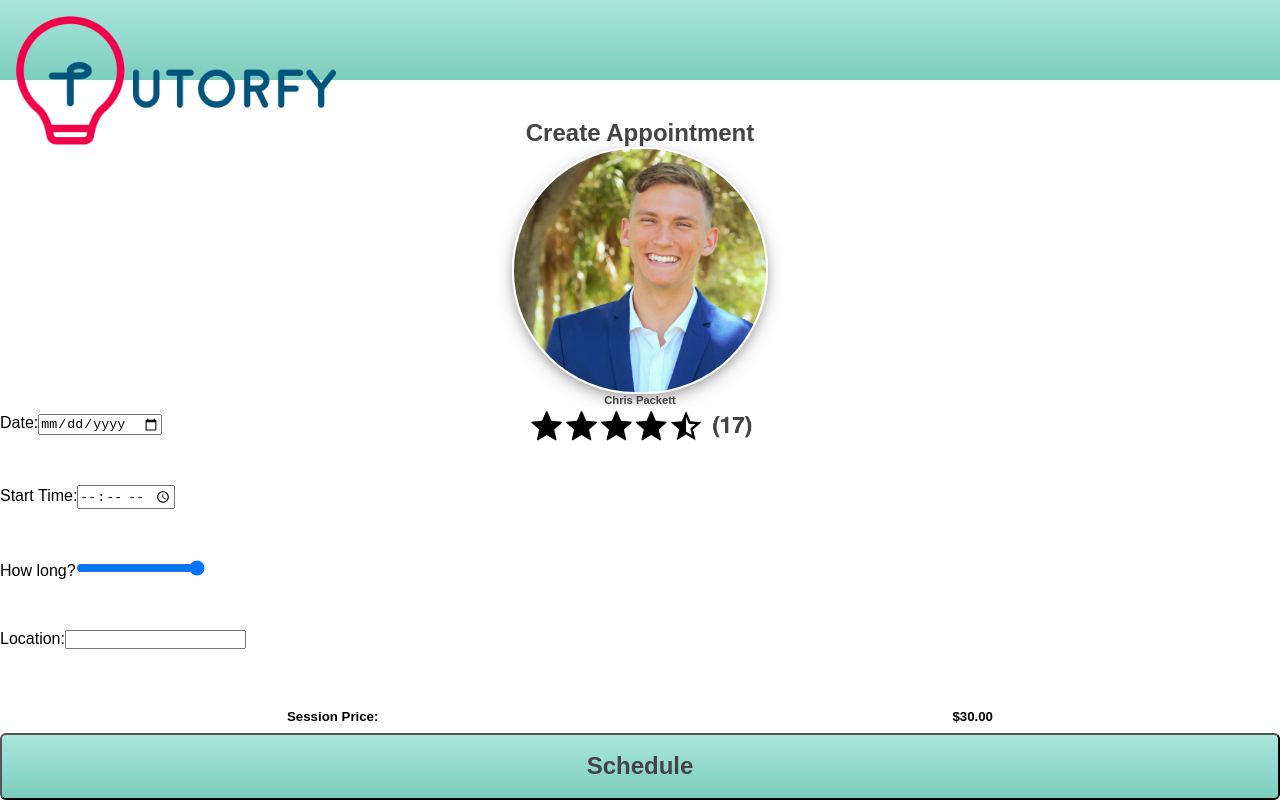
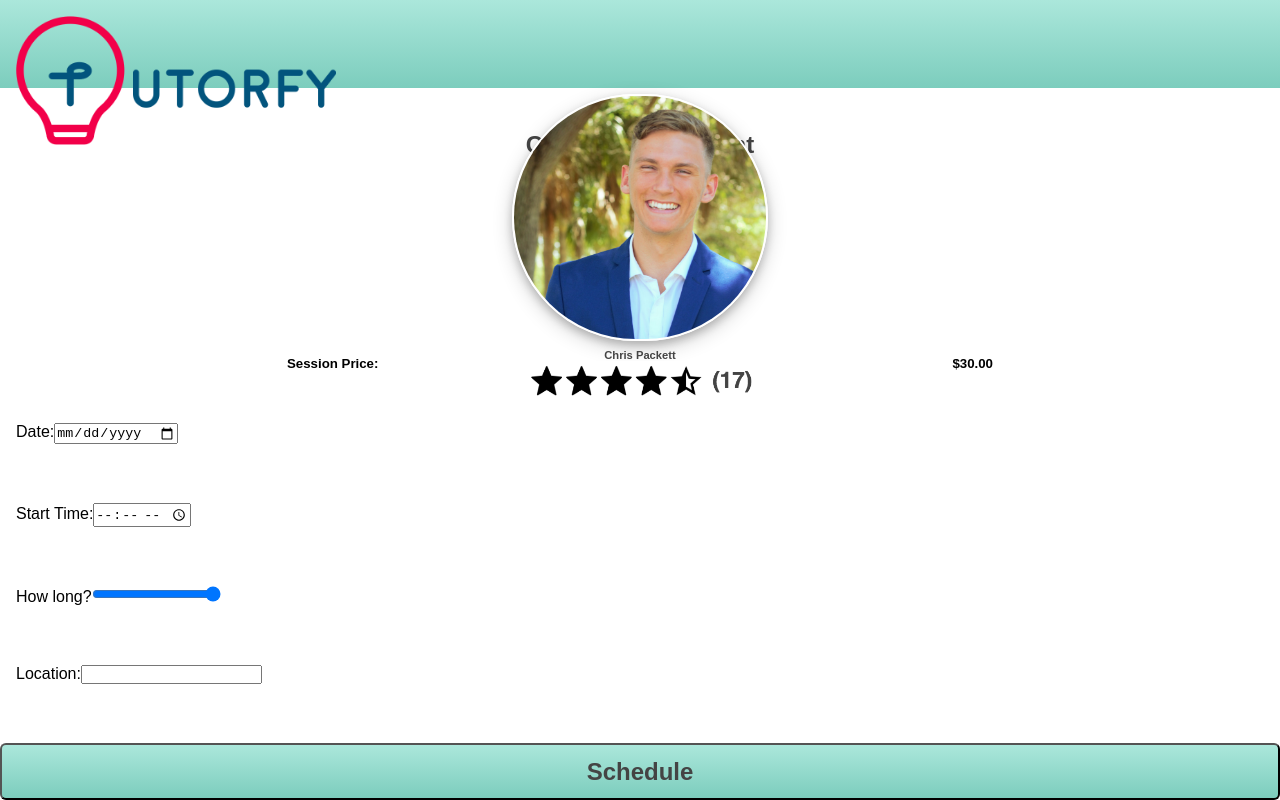
Before and after one commit to chris-packett/tutorfy, a React (Create React App) app: page / in a window 1280 px wide. Built offline with nearby package versions, Linux system fonts and the light colour scheme; the HTML template or start-up script is replaced by a standard one.

Commit message:
finished formatting appointments page

```diff
--- a/src/App.css
+++ b/src/App.css
@@ -3,7 +3,7 @@
 }
 
 .top-container {
-    height: 10%;
+    height: 11%;
     background-image: linear-gradient(#ABE7DB, #7CCDBD);
 }
 
@@ -18,15 +18,15 @@
     flex-direction: column;
     align-items: center;
     justify-content: space-between;
-    height: 90%;
+    height: 89%;
 }
 
 .appointment-educator {
     display: flex;
     flex-direction: column;
     align-items: center;
-    justify-content: space-evenly;
-    height: 30%;
+    justify-content: center;
+    height: 25%;
 }
 
 #profile-pic {
@@ -34,6 +34,7 @@
     border-radius: 20em;
     border: 2px solid white;
     box-shadow: 0 4px 8px 0 rgba(0, 0, 0, 0.2), 0 6px 20px 0 rgba(0, 0, 0, 0.19);
+    margin-bottom: .5em;
 }
 
 .profile-name {
@@ -60,15 +61,17 @@
 }
 
 .appointment-form {
-    height: 50%;
+    height: 57.5%;
     width: 100%;
     display: flex;
     flex-direction: column;
-    justify-content: space-evenly;
+    justify-content: space-between;
     align-items: flex-start;
+    padding-top: 2em;
 }
 
-.appointment-form-date {
+.appointment-form>label {
+    margin-left: 1em;
 }
 
 .schedule-appointment-section {
@@ -78,7 +81,7 @@
 
 .schedule-appointment-price {
     width: 100%;
-    height: 33.333%;
+    height: 7.5%;
     display: flex;
     align-items: center;
     justify-content: space-around;
@@ -86,7 +89,7 @@
 
 .schedule-appointment-button {
     width: 100%;
-    height: 66.666%;
+    height: 15%;
     background-image: linear-gradient(#ABE7DB, #7CCDBD);
     color: #444444;
     font-size: 1.5em;
--- a/src/components/Appointments/AppointmentForm.js
+++ b/src/components/Appointments/AppointmentForm.js
@@ -20,6 +20,7 @@ class AppointmentForm extends Component {
                     Location:
                     <input type="text" />
                 </label>
+                <button className="schedule-appointment-button">Schedule</button>
             </form>
         );
     }
--- a/src/components/Appointments/AppointmentsPage.js
+++ b/src/components/Appointments/AppointmentsPage.js
@@ -10,11 +10,8 @@ class AppointmentsPage extends Component {
             <div className="appointments-page">
                 <AppointmentHeader />
                 <AppointmentEducator />
+                <AppointmentPrice />
                 <AppointmentForm />
-                <div className="schedule-appointment-section">
-                    <AppointmentPrice />
-                    <button className="schedule-appointment-button">Schedule</button>
-                </div>
             </div>
         );
     }
```
